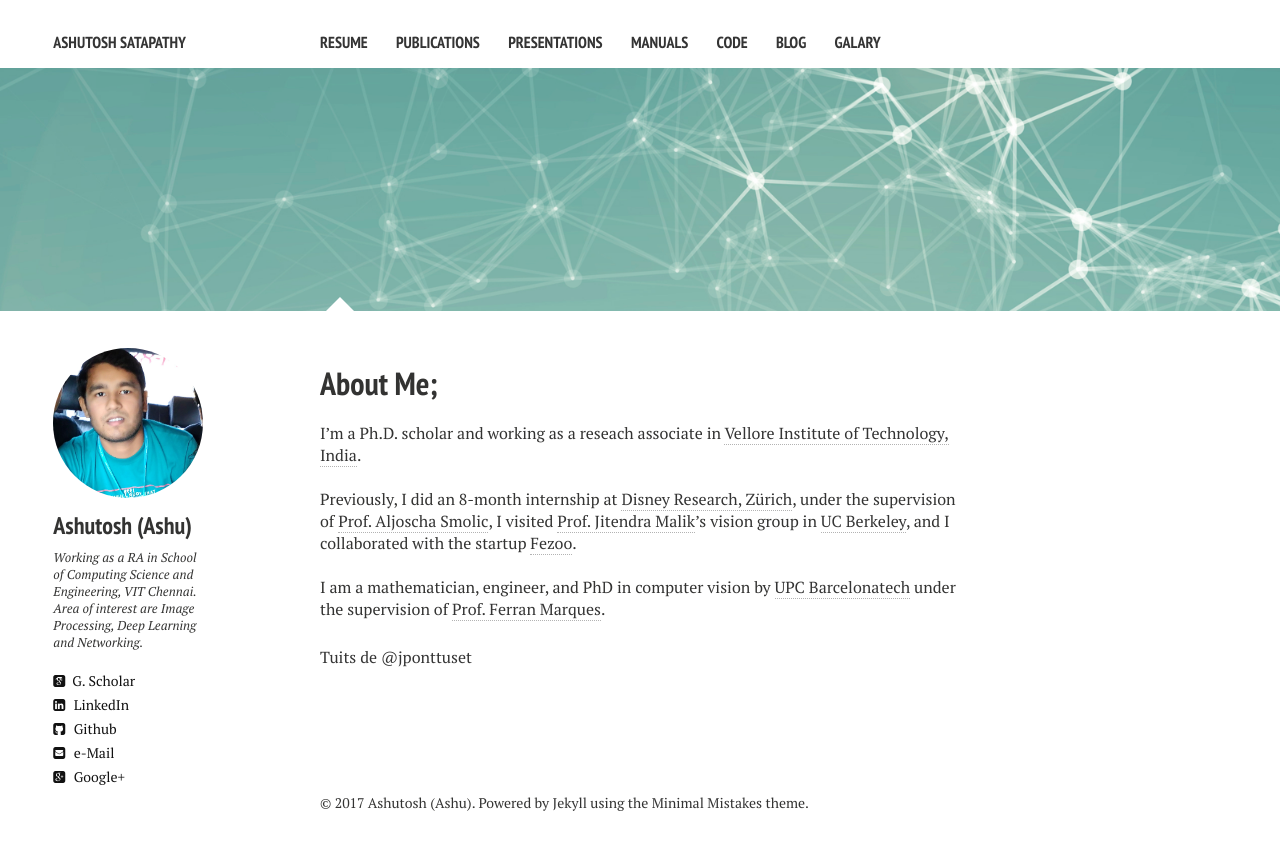
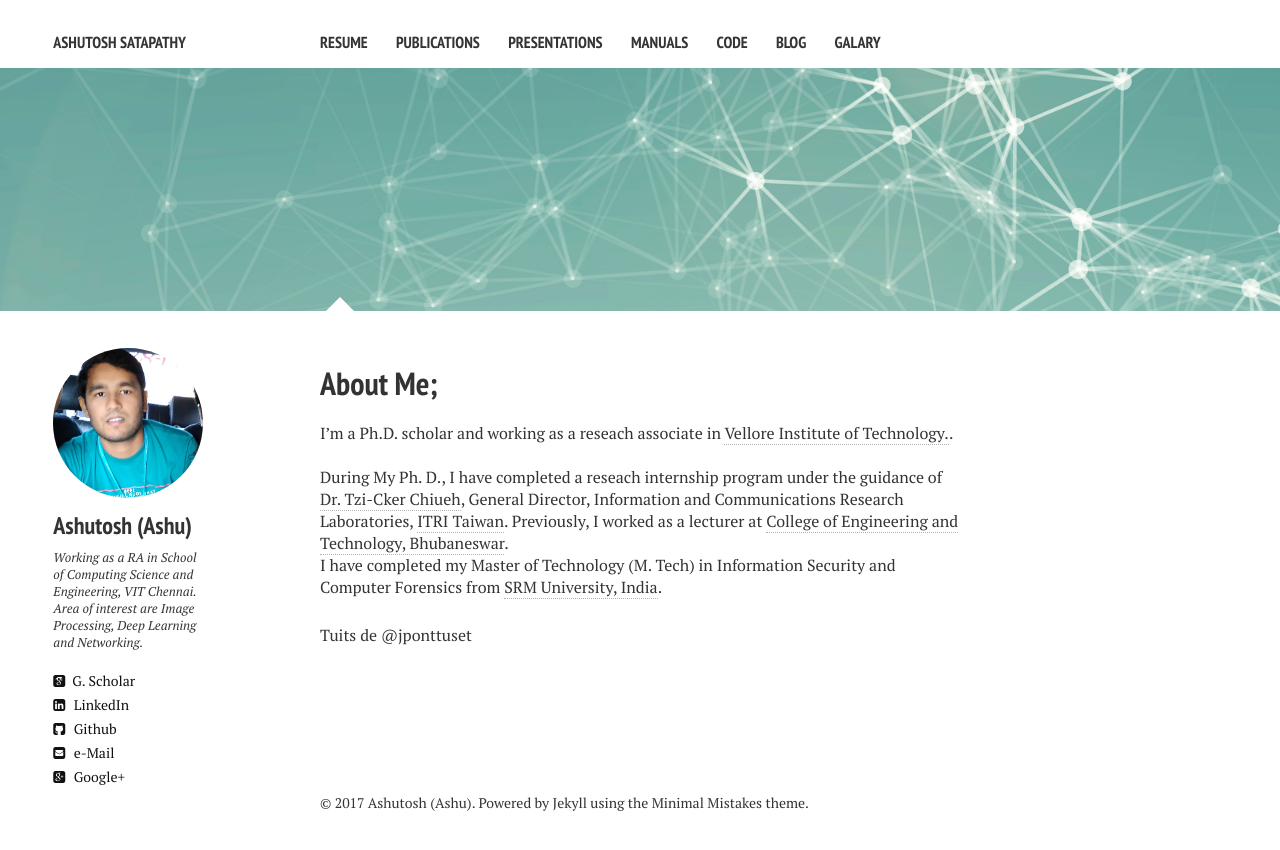
Before and after one commit to ashutoshsatapathy1990/ashutoshsatapathy1990.github.io, a Jekyll site: the page built from index.md, in a window 1280 px wide. Shown: the top 850 px of the page. Built offline with Jekyll 4.4.1, drawn with Linux system fonts in a browser that asks for light colours; nearby versions of some CDN libraries; comment, search, counter and statistics services are not loaded.

Commit message:
Update index.md

```diff
--- a/index.md
+++ b/index.md
@@ -7,10 +7,10 @@ image:
   feature: Banner.png
 ---
 
-I'm a Ph.D. scholar and working as a reseach associate in [Vellore Institute of Technology, India](http://chennai.vit.ac.in/).
+I'm a Ph.D. scholar and working as a reseach associate in [Vellore Institute of Technology.](http://chennai.vit.ac.in/).
 
 <br />
-Previously, I did an 8-month internship at <a href="http://www.disneyresearch.com/research-labs/disney-research-zurich/" target="_blank">Disney Research, Zürich</a>, under the supervision of <a href="http://zurich.disneyresearch.com/~smolica/" target="_blank">Prof. Aljoscha Smolic</a>, I visited <a href="http://www.cs.berkeley.edu/~malik/" target="_blank">Prof. Jitendra Malik</a>'s vision group in <a href="http://www.berkeley.edu" target="_blank">UC Berkeley</a>, and I collaborated with the startup <a href="http://fezoo.cat" target="_blank">Fezoo</a>.
+During My Ph. D., I have completed a reseach internship program under the guidance of [Dr. Tzi-Cker Chiueh](https://www.itri.org.tw/eng/Content/Management/contents.aspx?&SiteID=1&MmmID=617731521672713673&SSize=10&MSID=617754431012266754), General Director, Information and Communications Research Laboratories, [ITRI Taiwan](https://www.itri.org.tw/). Previously, I worked as a lecturer at [College of Engineering and Technology, Bhubaneswar](https://www.cet.edu.in/).
+<br />
 
-<br />
-I am a mathematician, engineer, and PhD in computer vision by <a href="http://www.upc.edu" target="_blank">UPC Barcelonatech</a> under the supervision of <a href="https://imatge.upc.edu/web/ferran" target="_blank">Prof. Ferran Marques</a>.
+I have completed my Master of Technology (M. Tech) in Information Security and Computer Forensics from [SRM University, India](http://www.srmuniv.ac.in/).
```
